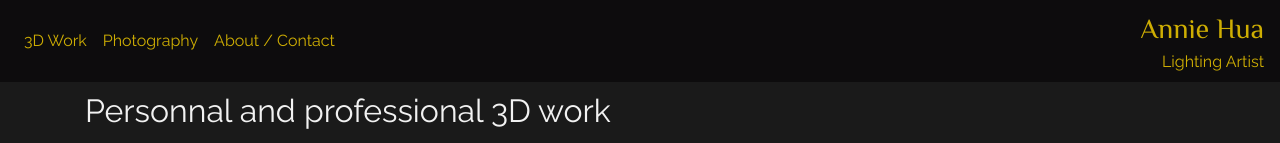
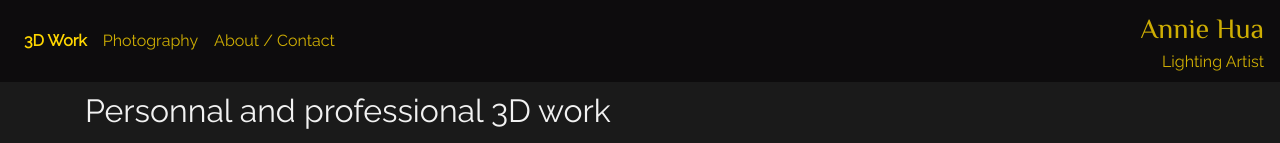
Before and after one commit to HayeLoic/AnnieWebSite, an Angular app: page /3d-work in a window 1280 px wide. Shown: the top 143 px of the page. Built offline with nearby package versions, Linux system fonts and the light colour scheme.

Commit message:
highlight active menu

```diff
--- a/src/app/app.component.css
+++ b/src/app/app.component.css
@@ -2,11 +2,19 @@
     background-color: #0d0c0d;
 }
 
-#navLinkList .nav-link {
+.nav-item-custom a,
+.nav-item-custom a:visited {
     color: rgba(255,215,0,0.8);
+    font-weight: normal;
 }
 
-#navLinkList :hover {
+.nav-item-custom a:focus,
+.nav-item-custom a:hover {
+    color: rgba(255,215,0,1);
+    font-weight: bold;
+}
+
+.nav-item-active a {
     color: rgba(255,215,0,1);
     font-weight: bold;
 }
--- a/src/app/app.component.html
+++ b/src/app/app.component.html
@@ -13,13 +13,13 @@
   </div>
   <div class="collapse navbar-collapse" id="navbarSupportedContent">
     <ul id="navLinkList" class="navbar-nav mr-auto">
-      <li class="nav-item">
+      <li class="nav-item-custom" [ngClass]="{'nav-item-active' : isActivePage('/3d-work')}">
         <a class="nav-link" routerLink="/3d-work">3D Work</a>
       </li>
-      <li class="nav-item">
+      <li class="nav-item-custom" [ngClass]="{'nav-item-active' : isActivePage('/photography')}">
         <a class="nav-link" routerLink="/photography">Photography</a>
       </li>
-      <li class="nav-item">
+      <li class="nav-item-custom" [ngClass]="{'nav-item-active' : isActivePage('/about-contact')}">
         <a class="nav-link" routerLink="/about-contact">About / Contact</a>
       </li>
     </ul>
--- a/src/app/app.component.ts
+++ b/src/app/app.component.ts
@@ -1,4 +1,5 @@
 import { Component } from '@angular/core';
+import { Router } from '@angular/router';
 
 @Component({
   selector: 'app-root',
@@ -6,5 +7,10 @@ import { Component } from '@angular/core';
   styleUrls: ['./app.component.css']
 })
 export class AppComponent {
+  constructor(private router: Router ) {
+  }
 
+  isActivePage(pageName: string): boolean {
+    return this.router.url == pageName;
+  }
 }
```
